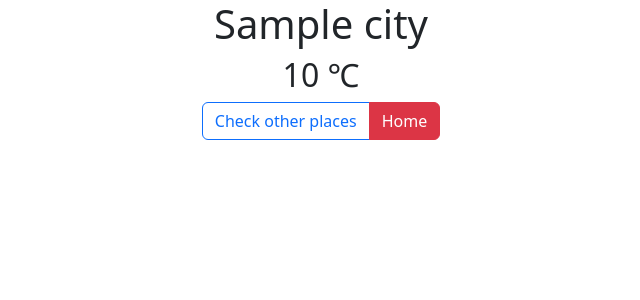
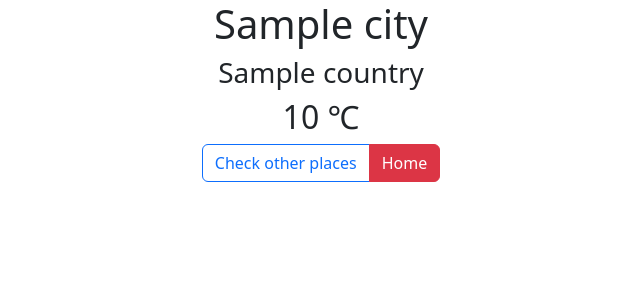
Before and after one commit to tkqOG/simple-weather, a Django app: template templates/index.html in a window 1280 px wide. Shown: the top 300 px of the page, without its empty margins (319-959 px from the left). Run offline with Django 5.2, Linux system fonts and the light colour scheme; the template is opened without the code that fills it: most values are stand-ins (such as "Sample title", 1, 10 or a date in 2020).

Commit message:
Improvements: - Country display functionality - Generated requirements.txt - Added database .csv

```diff
--- a/meteoApi/views.py
+++ b/meteoApi/views.py
@@ -1,6 +1,6 @@
 from datetime import datetime
 
-import geocoder as geocoder
+import geocoder
 import requests
 
 from django.http import HttpResponse
@@ -12,11 +12,13 @@ from meteoApi.models import WorldCities
 def random_location_temp(request):
     random_item = WorldCities.objects.all().order_by('?').first()
     city = random_item.city
+    country = random_item.country
     location = [random_item.lat, random_item.lng]
     temp = get_temp(location)
     template = loader.get_template('index.html')
     context = {
         'city': city,
+        'country': country,
         'temp': temp,
     }
     return HttpResponse(template.render(context, request))
--- /dev/null
+++ b/requirements.txt
@@ -0,0 +1,3 @@
+Django==4.2.7
+geocoder==1.38.1
+Requests==2.31.0
--- a/templates/index.html
+++ b/templates/index.html
@@ -13,6 +13,7 @@
 <body>
         <div class="container text-center">
             <h1>{{ city }}</h1>
+            <h3>{{ country }}</h3>
             <h2>{{ temp }} &#8451;</h2>
             <div class="btn-group" role="group">
                 <button type="button" class="btn btn-outline-primary" onclick="location.href='./discover'">Check other places
```
Also changed, not shown: 1 other file.
